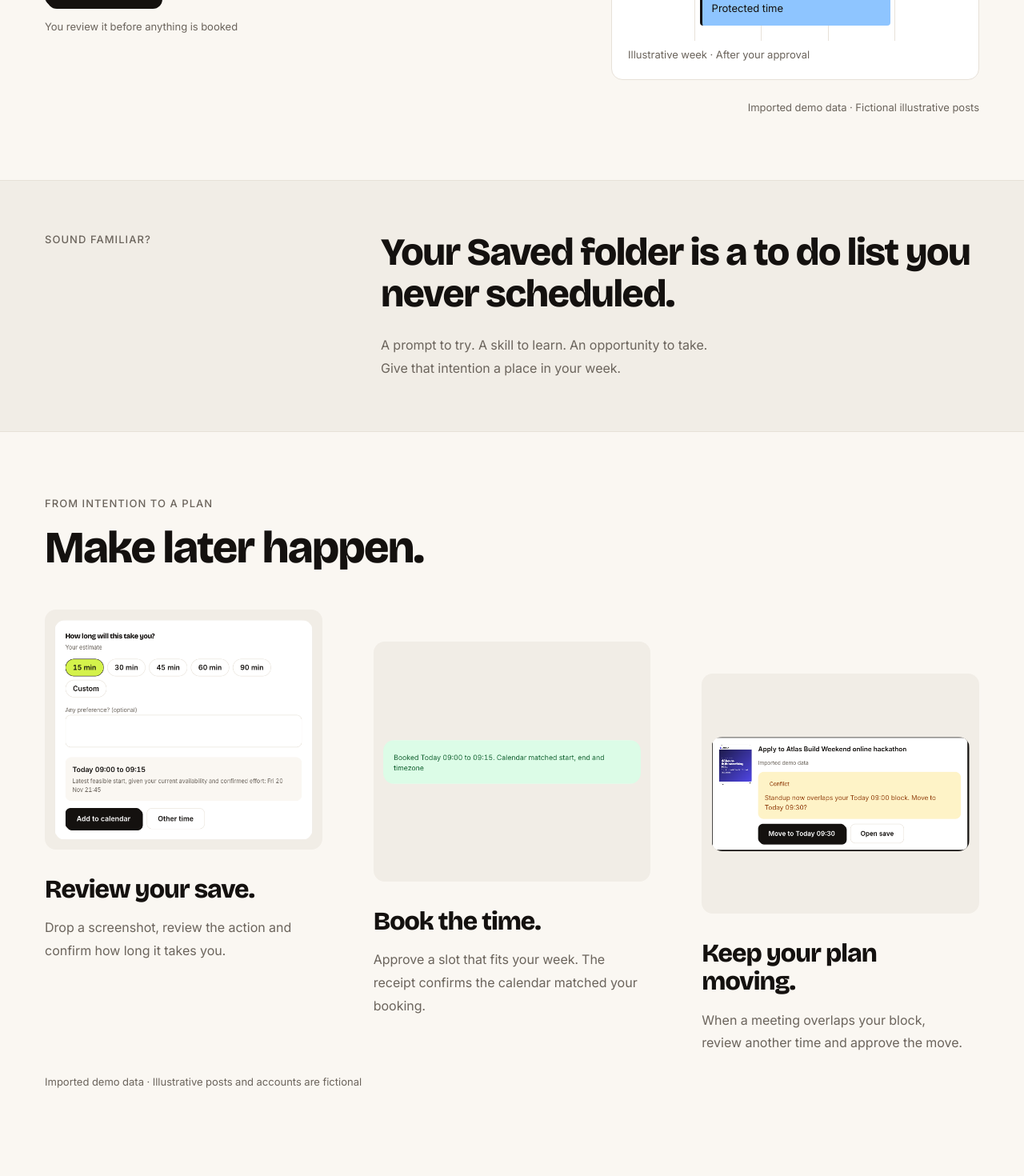
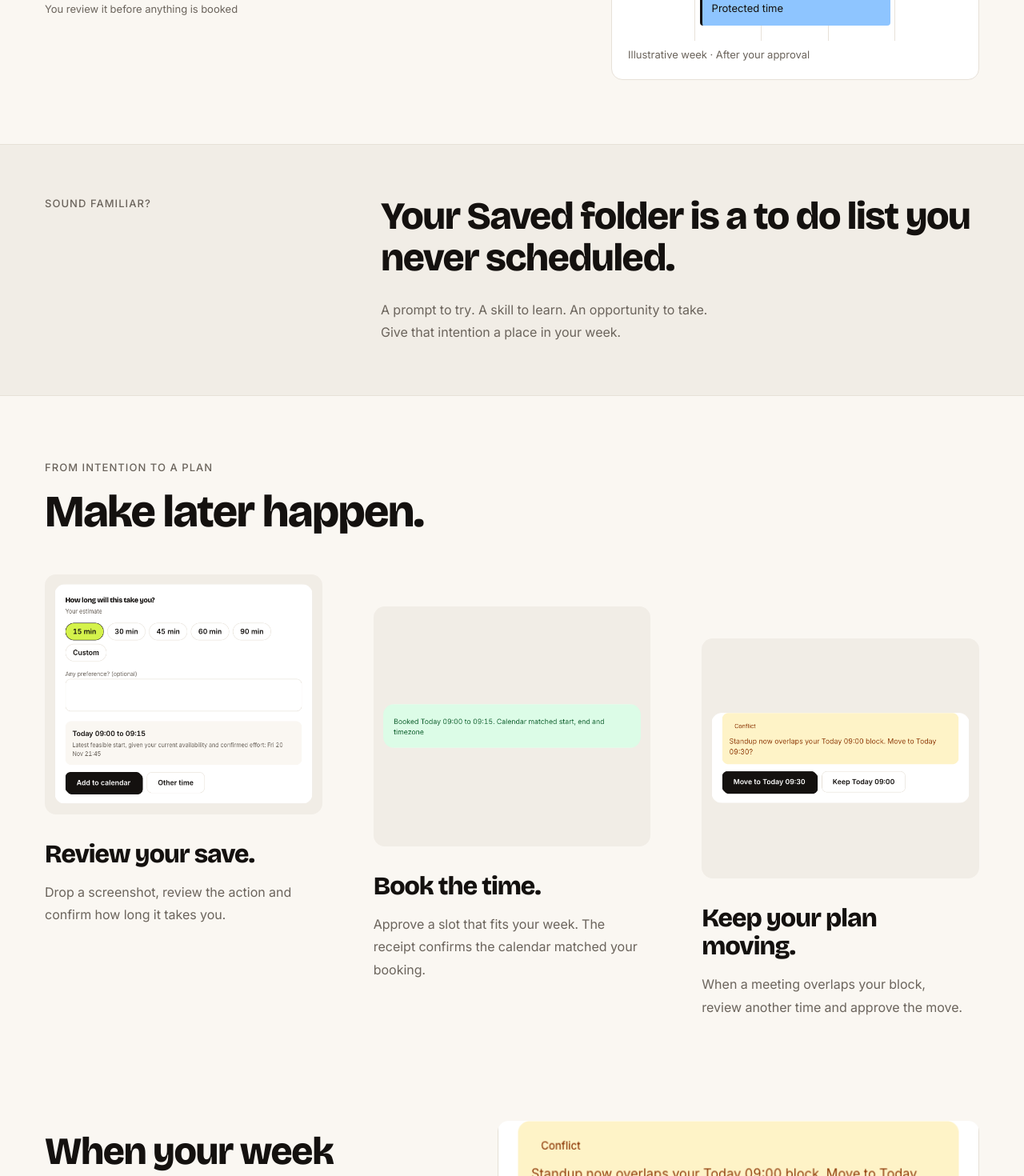
Before and after one commit to yaitbam/SavedToActions-v1, a React (Vite) app in the folder web/: page / in a window 1280 px wide. Shown: the part 740-2210 px from the top of the page at 80% size. Built offline with nearby package versions, Linux system fonts and the light colour scheme.

Commit message:
Update landing copy and footer

```diff
--- a/web/src/features/landing/LandingSteps.tsx
+++ b/web/src/features/landing/LandingSteps.tsx
@@ -22,7 +22,6 @@ export function LandingSteps() {
           </li>
         ))}
       </ol>
-      <p className="landing-demo">Imported demo data · Illustrative posts and accounts are fictional</p>
     </section>
   );
 }
--- a/web/src/features/landing/SavedDesk.tsx
+++ b/web/src/features/landing/SavedDesk.tsx
@@ -20,7 +20,6 @@ export function SavedDesk() {
         </div>
         <p className="landing-week-caption">Illustrative week · After your approval</p>
       </div>
-      <p className="landing-demo">Imported demo data · Fictional illustrative posts</p>
     </div>
   );
 }
--- a/web/src/features/landing/landing.css
+++ b/web/src/features/landing/landing.css
@@ -32,8 +32,6 @@
 .landing-week-block { position: absolute; top: 42px; left: calc(20% + 6px); width: calc(60% - 12px); display: flex; flex-direction: column; gap: 4px; padding: 12px; border-left: 3px solid var(--color-ink); border-radius: 4px; background: var(--color-goal-learn); font-size: 13px; }
 .landing-week-block strong { font-weight: 600; }
 .landing-week-caption { margin-top: 8px; color: var(--color-muted); font-size: 13px; }
-.landing-demo { margin-top: 24px; color: var(--color-muted); font-size: 13px; line-height: 1.6; }
-.landing-desk > .landing-demo { text-align: right; }
 .landing-pain { border-block: 1px solid var(--color-line); background: var(--color-missing-bg); }
 .landing-pain-inner { display: grid; grid-template-columns: 1fr 2.2fr; gap: 24px 80px; padding-block: 64px; }
 .landing-pain h2 { max-width: 800px; font-size: 48px; line-height: 1.08; }
@@ -83,7 +81,6 @@
   .landing-desk-connector { margin-top: 40px; }
   .landing-week { padding: 16px; }
   .landing-week-caption { font-size: 11px; }
-  .landing-desk > .landing-demo { text-align: left; }
   .landing-pain-inner { grid-template-columns: 1fr; gap: 24px; padding-block: 48px; }
   .landing-pain h2 { font-size: 40px; }
   .landing-pain-inner > p:last-child { grid-column: 1; }
--- a/web/src/pages/Landing.tsx
+++ b/web/src/pages/Landing.tsx
@@ -48,7 +48,7 @@ export function Landing() {
             <h2 id="changes-title">When your week changes</h2>
             <p>A meeting lands on your booked time. Review the conflict, then approve a new slot before anything moves.</p>
           </div>
-          <ProductShot name="conflict" alt="Demo conflict card showing the overlap and Move to Today 09:30" />
+          <ProductShot name="conflict" alt="Conflict card showing the overlap and Move to Today 09:30" />
         </section>
         <section className="landing-trust landing-width" aria-labelledby="trust-title">
           <p className="landing-eyebrow">Your calendar. Your call.</p>
@@ -58,7 +58,7 @@ export function Landing() {
       </main>
       <footer className="landing-footer landing-width">
         <Logo />
-        <p>No scraping. Bring your own screenshots.<br />Illustrative posts and accounts are fictional.</p>
+        <p>© 2026 SavedToAction. All rights reserved.</p>
       </footer>
     </div>
   );
--- a/web/test/phase6.cjs
+++ b/web/test/phase6.cjs
@@ -59,9 +59,9 @@ async function main() {
       await page.getByRole('button', { name: 'Close', exact: true }).click();
       await page.getByRole('dialog').waitFor({ state: 'hidden' });
       const copy = await page.locator('body').innerText();
-      assert.ok(!/\d/.test(copy), 'No unsupported numeric claims or build dates');
-      assert.ok(copy.includes('Illustrative posts and accounts are fictional.'));
-      assert.ok(copy.includes('Imported demo data'));
+      assert.ok(!/\d/.test(await page.locator('main').innerText()), 'No unsupported numeric claims or build dates');
+      assert.equal(await page.locator('footer p').innerText(), '© 2026 SavedToAction. All rights reserved.');
+      assert.ok(!/demo|No scraping|Illustrative posts and accounts are fictional/i.test(copy));
       assert.ok(copy.includes('The AI proposes.'));
       assert.ok(await page.evaluate(() => document.documentElement.scrollWidth <= innerWidth), 'No horizontal overflow');
       assert.ok(await page.evaluate(() => Array.from(document.querySelectorAll('main img')).every(image => {
```
Also changed, not shown: web/public/product/conflict.png.
